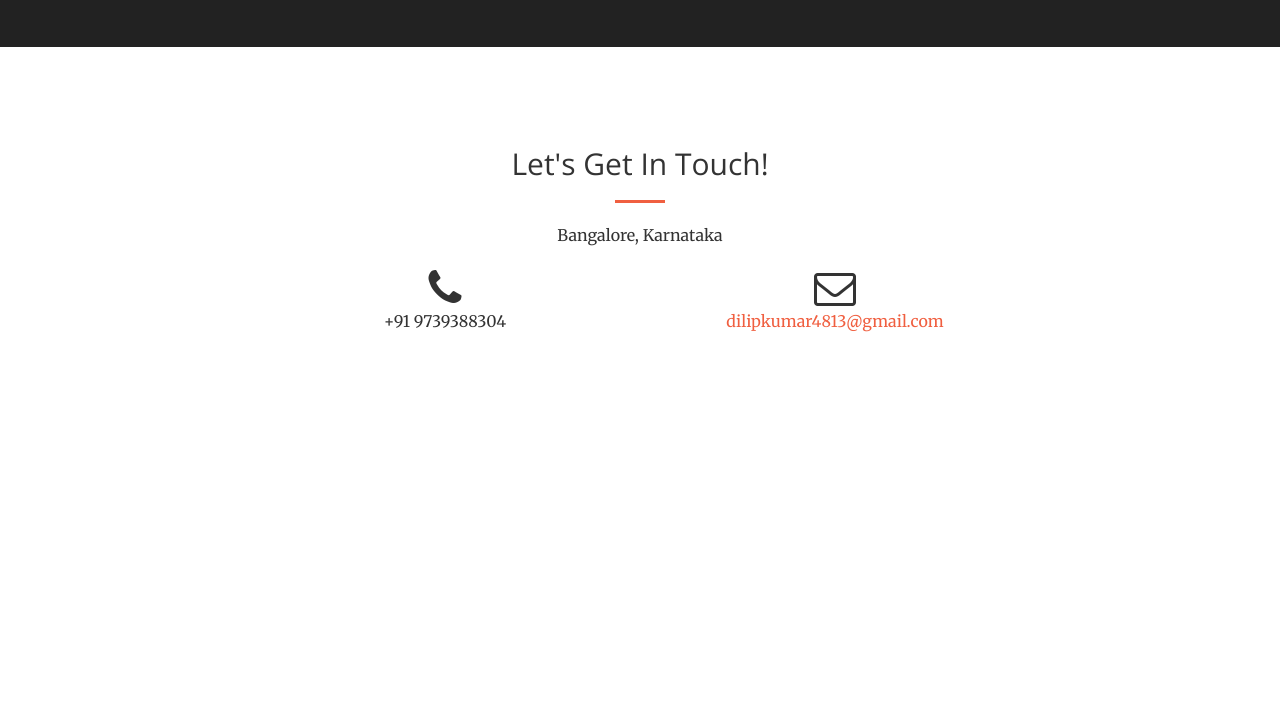
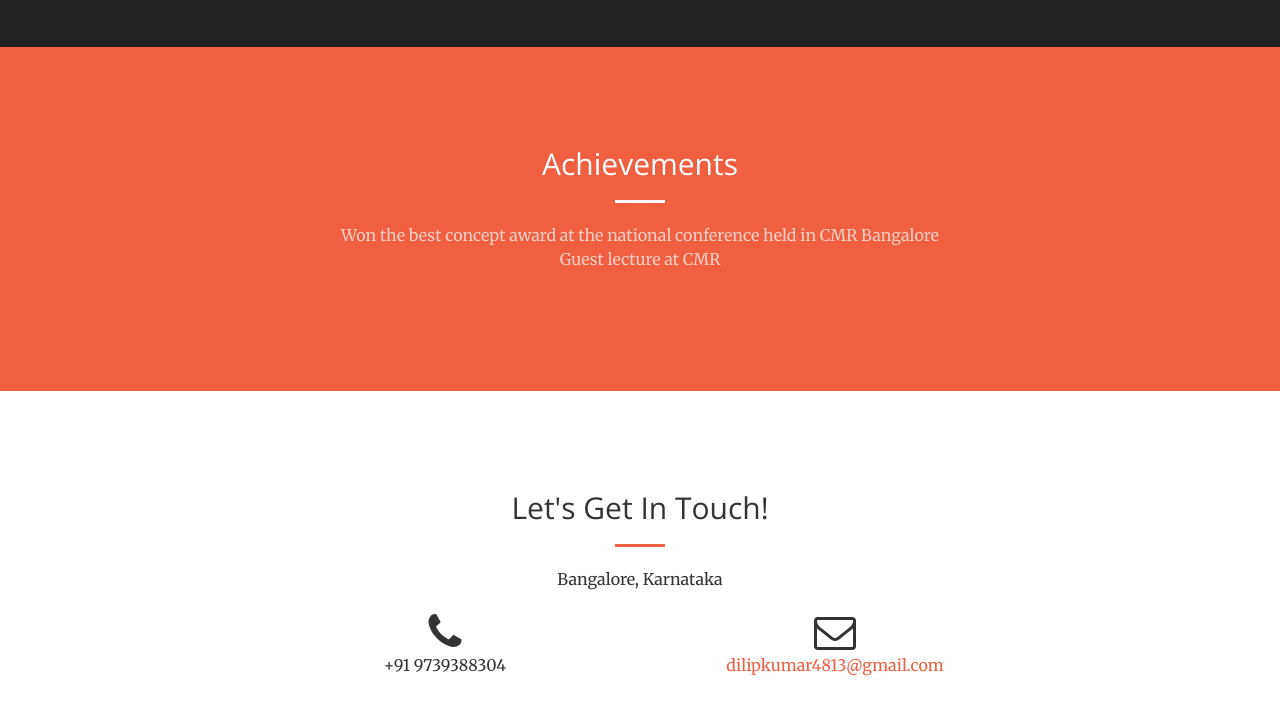
Before and after one commit to dilipkumar4813/dilipkumar4813.github.io, a website: page index.html in a window 1280 px wide. Shown: the part 3002-3717 px from the top of the page. Before the commit the page ends 3455 px from the top, so only its background shows below. Drawn offline with nearby package versions, Linux system fonts and the light colour scheme.

Commit message:
Adding achievements section

```diff
--- a/index.html
+++ b/index.html
@@ -329,6 +329,19 @@
         </div>
     </aside>
 
+    <section class="bg-primary" id="about">
+        <div class="container">
+            <div class="row">
+                <div class="col-lg-8 col-lg-offset-2 text-center">
+                    <h2 class="section-heading">Achievements</h2>
+                    <hr class="light">
+                    <p class="text-faded">Won the best concept award at the national conference held in CMR Bangalore<br/>
+                    Guest lecture at CMR</p>
+                </div>
+            </div>
+        </div>
+    </section>
+
     <section id="contact">
         <div class="container">
             <div class="row">
```
